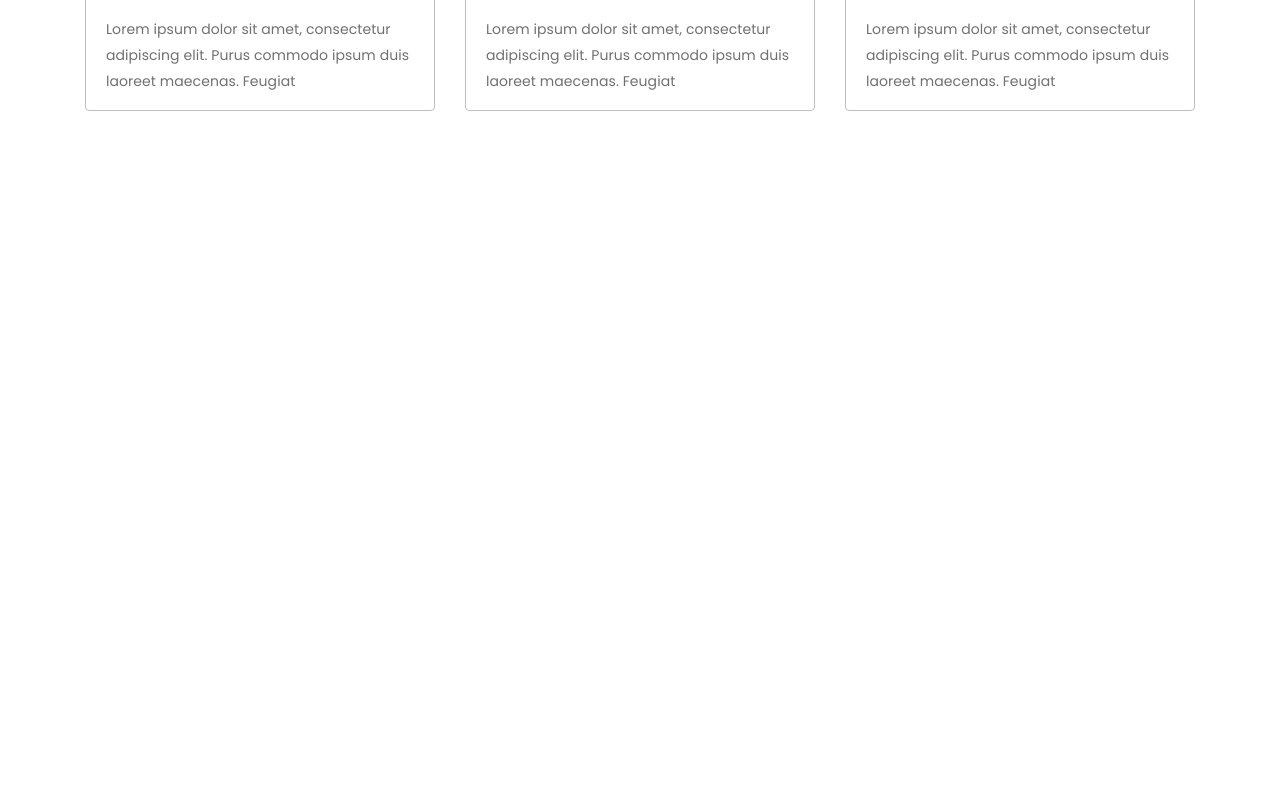
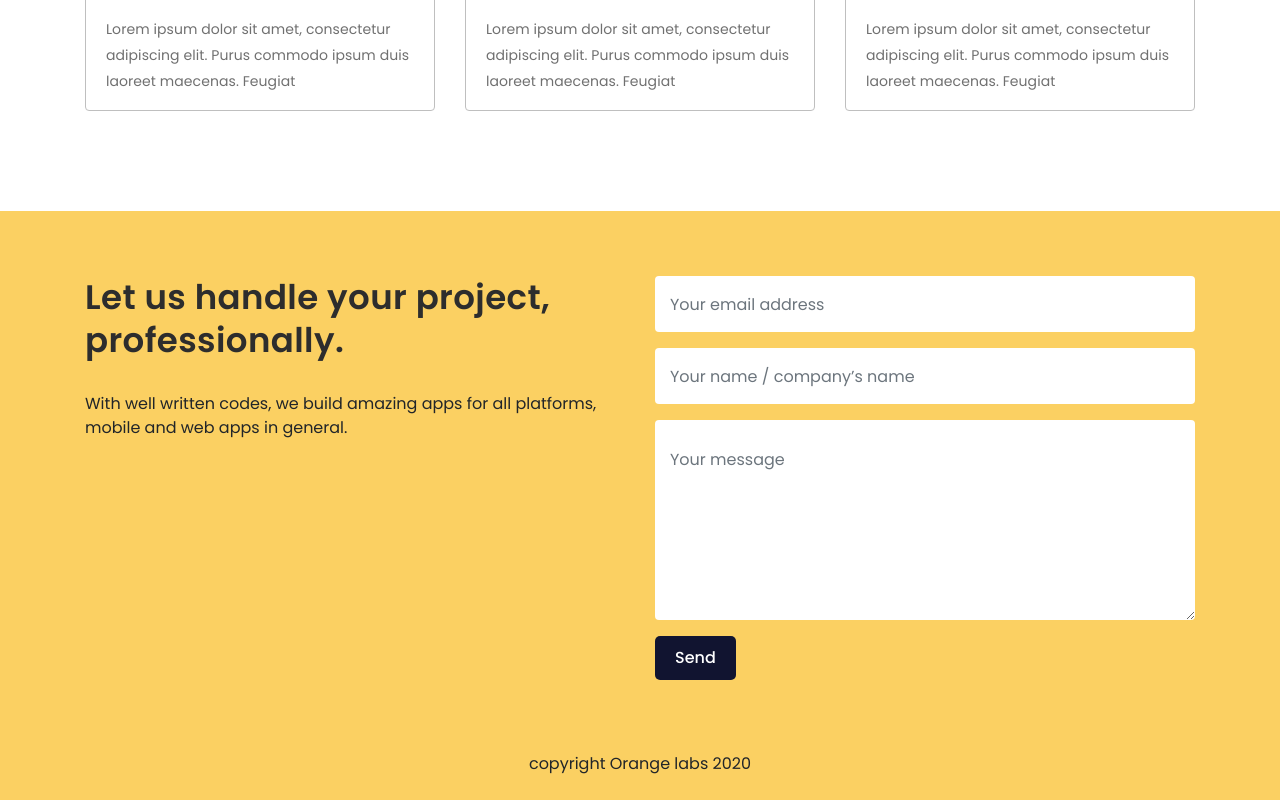
Before and after one commit to MsiIslam20/digital-agency-web-app, a React (Create React App) app: page / in a window 1280 px wide. Shown: the part 1788-2588 px from the top of the page. Before the commit the page ends 1999 px from the top, so only its background shows below. Built offline with nearby package versions, Linux system fonts and the light colour scheme.

Commit message:
footer done

```diff
--- a/src/components/Home/Footer/Footer.css
+++ b/src/components/Home/Footer/Footer.css
@@ -0,0 +1,16 @@
+.footer-wrapper{
+    background: #FBD062;
+    padding-top: 65px;
+}
+.f-detail h4{
+    font-weight: 600;
+    font-size: 34px;
+    line-height: 43px;
+    letter-spacing: 0.396px;
+    color: #2D2D2D;
+    margin-bottom: 30px;
+}
+.footer-form .form-control{
+    padding: 28px 15px;
+    border: 0px;
+}
--- a/src/components/Home/Footer/Footer.js
+++ b/src/components/Home/Footer/Footer.js
@@ -8,8 +8,28 @@ const Footer = () => {
                 <div className="row">
                     <div className="col-md-6">
                         <div className="f-detail">
-
+                            <h4>Let us handle your project, professionally.</h4>
+                            <p>With well written codes, we build amazing apps for all platforms, mobile and web apps in general.</p>
                         </div>
+                    </div>
+                    <div className="col-md-6">
+                        <div className="footer-form">
+                            <form>
+                                <div class="form-group">
+                                    <input type="email" class="form-control" name="email" id="validationDefault03" placeholder="Your email address" required />
+                                </div>
+                                <div class="form-group">
+                                    <input type="text" class="form-control" name="name" id="validationDefault02" placeholder="Your name / company’s name" required />
+                                </div>
+                                <div class="form-group">
+                                    <textarea class="form-control" id="exampleFormControlTextarea1" placeholder="Your message" rows="6" required></textarea>
+                                </div>
+                                <button class="btn btn-primary btn-brand mb-5" type="submit">Send</button>
+                            </form>
+                        </div>
+                    </div>
+                    <div className="col-md-12 text-center mt-4 pb-2">
+                        <p>copyright Orange labs 2020</p>
                     </div>
                 </div>
             </div>
--- a/src/components/Home/HeaderMain/HeaderMain.js
+++ b/src/components/Home/HeaderMain/HeaderMain.js
@@ -1,5 +1,6 @@
 import React from 'react';
 import Client from '../Client/Client';
+import Footer from '../Footer/Footer';
 import Header from '../Header/Header';
 import Navbar from '../Navbar/Navbar';
 import Review from '../Review/Review';
@@ -13,6 +14,7 @@ const HeaderMain = () => {
             <Client />
             <Services />
             <Review />
+            <Footer />
         </>
     );
 };
```
Also changed, not shown: src/components/Home/OurWorks/OurWorks.js (added).
